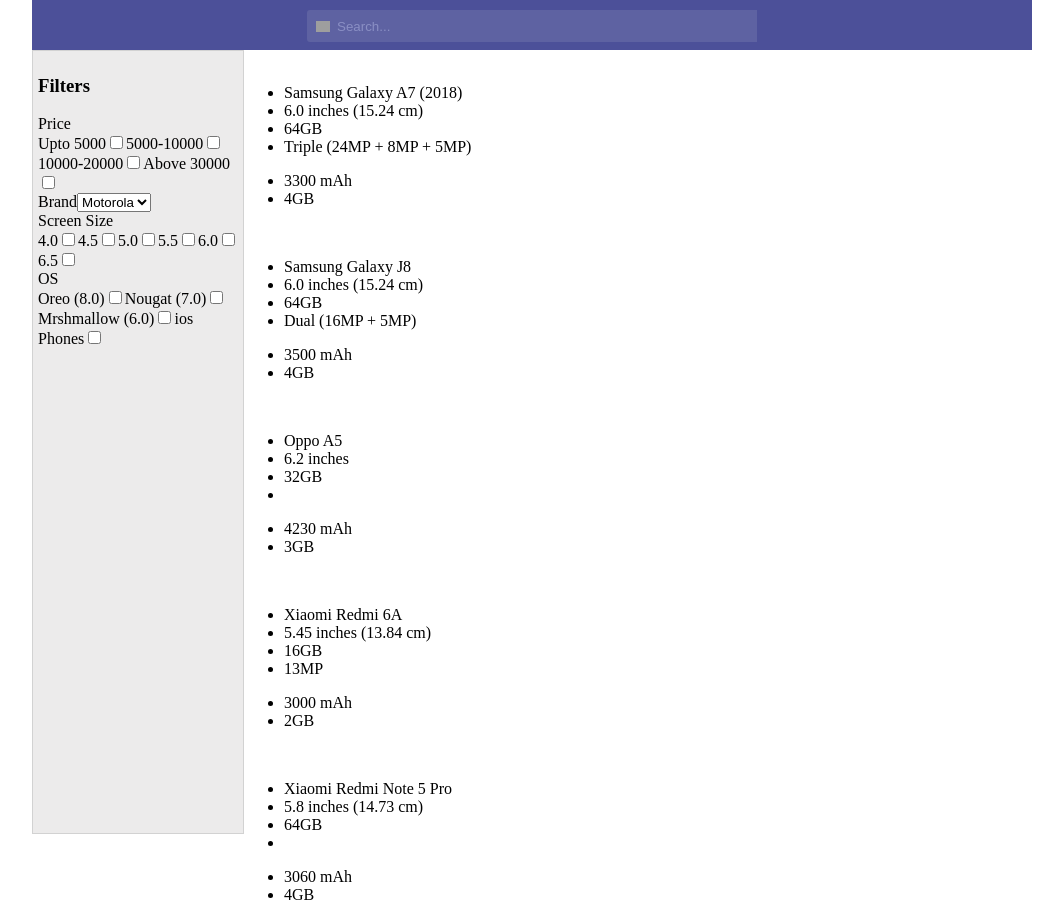
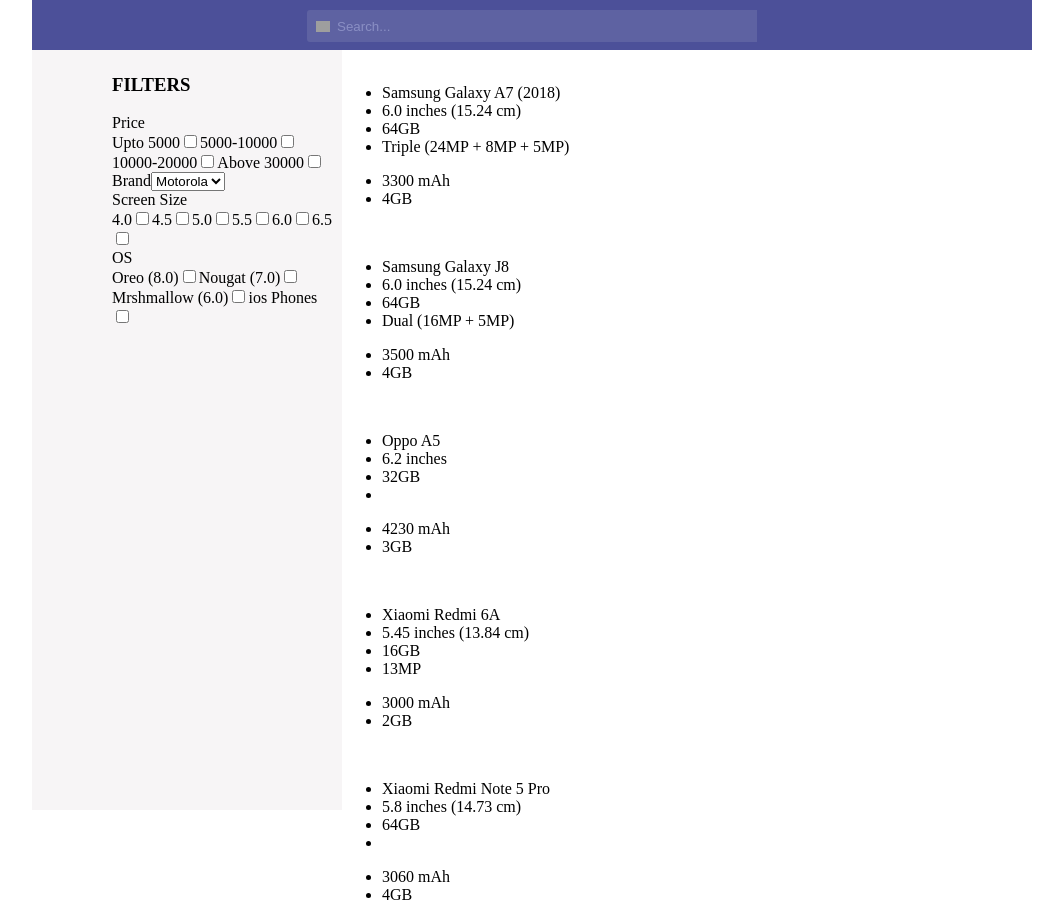
Before and after one commit to akashgupta9990/ReactJS, a React app: page / in a window 1280 px wide. Shown: the top 907 px of the page, without its empty margins (108-1171 px from the left). Built offline with nearby package versions, Linux system fonts and the light colour scheme; grey boxes are pictures that could not be loaded.

Commit message:
Added css for filter

```diff
--- a/components/filter.js
+++ b/components/filter.js
@@ -13,9 +13,9 @@
     };
     render() {
         return (
-            <div className="itemFilter">
-                <h3>Filters</h3>
-                <div className="filterList">
+            <div className="filters">
+                <div className="filter-body">
+                    <h3>Filters</h3>
                     <div>
                         <label>Price</label>
                         <Checkbox options={this.state.price} onFilter={this.props.onFilter} products={this.props.products}></Checkbox>
--- a/style.css
+++ b/style.css
@@ -36,16 +36,20 @@
 
 /* Details page css */
 
-.itemFilter {
-    width: 20%;
-    height: calc(100vh - 28px);
-    background-color: #ecebeb;
+.filters {
+    width: 30%;
+    height: calc(100vh - 50px);
+    background-color: #f7f5f6;
     padding: 5px;
-    border: 1px solid #d2d2d2;
+    border: none;
 }
 
-.filterLabel h3 {
-    margin: 10px;
+.filter-body {
+    padding-left: 25%;
+}
+
+.filter-body h3 {
+    text-transform: uppercase;
 }
 
 .products, .itemBody {
```
